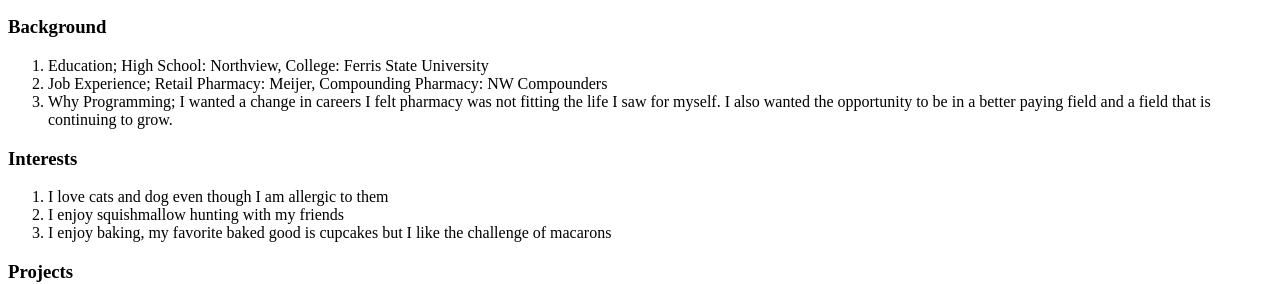
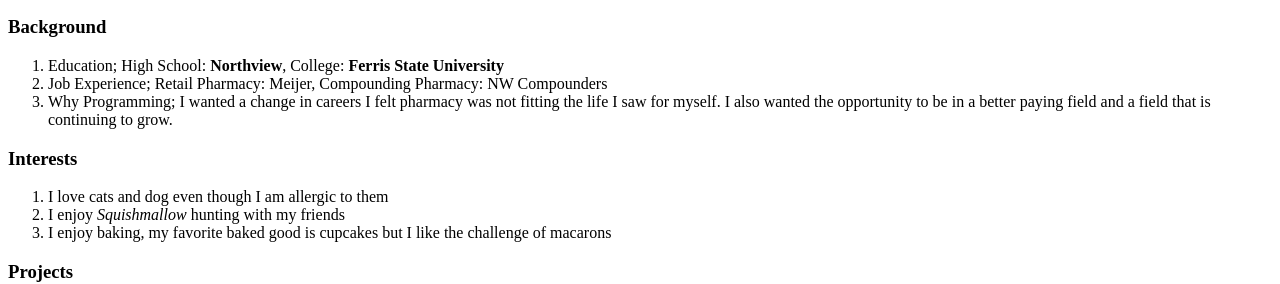
Before and after one commit to aldeling/portfolio, a plain HTML site: page index.html in a window 1280 px wide. Shown: the part 430-714 px from the top of the page. Drawn offline with Linux system fonts and the light colour scheme.

Commit message:
add tags em and strong

```diff
--- a/index.html
+++ b/index.html
@@ -11,14 +11,14 @@
     <p>A little bit about me I am a 21 year old who uses she/her pronouns. I am currently living in Portland, Oregon I have been living here for about a year now. I am originally from Grand Rapids, Michigan and I lived there for about 20 years of my life.</p>
     <h3>Background</h3>
       <ol>
-        <li>Education; High School: Northview, College: Ferris State University</li>
+        <li>Education; High School: <strong>Northview</strong>, College: <strong>Ferris State University</strong></li>
         <li>Job Experience; Retail Pharmacy: Meijer, Compounding Pharmacy: NW Compounders</li>
         <li>Why Programming; I wanted a change in careers I felt pharmacy was not fitting the life I saw for myself. I also wanted the opportunity to be in a better paying field and a field that is continuing to grow.</li>
       </ol>
     <h3>Interests</h3>
       <ol>
         <li>I love cats and dog even though I am allergic to them</li>
-        <li>I enjoy squishmallow hunting with my friends</li>
+        <li>I enjoy <em>Squishmallow</em> hunting with my friends</li>
         <li>I enjoy baking, my favorite baked good is cupcakes but I like the challenge of macarons</li>
       </ol>
     <h3>Projects</h3>
```
